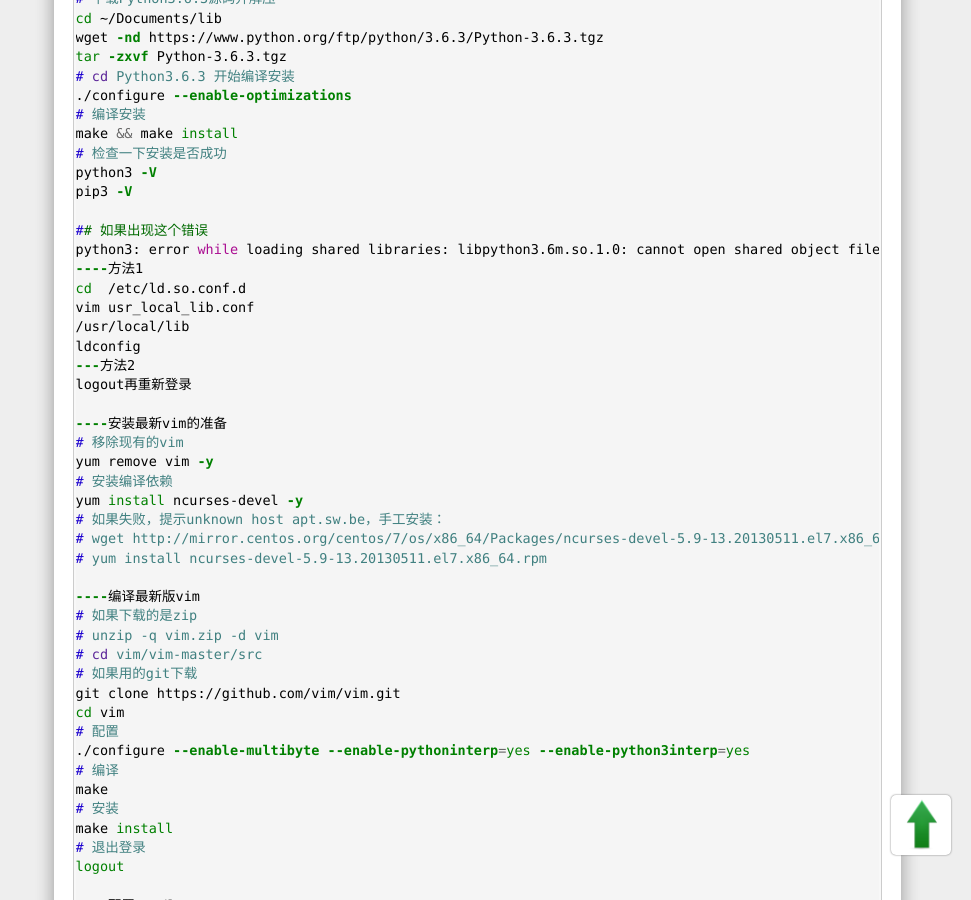
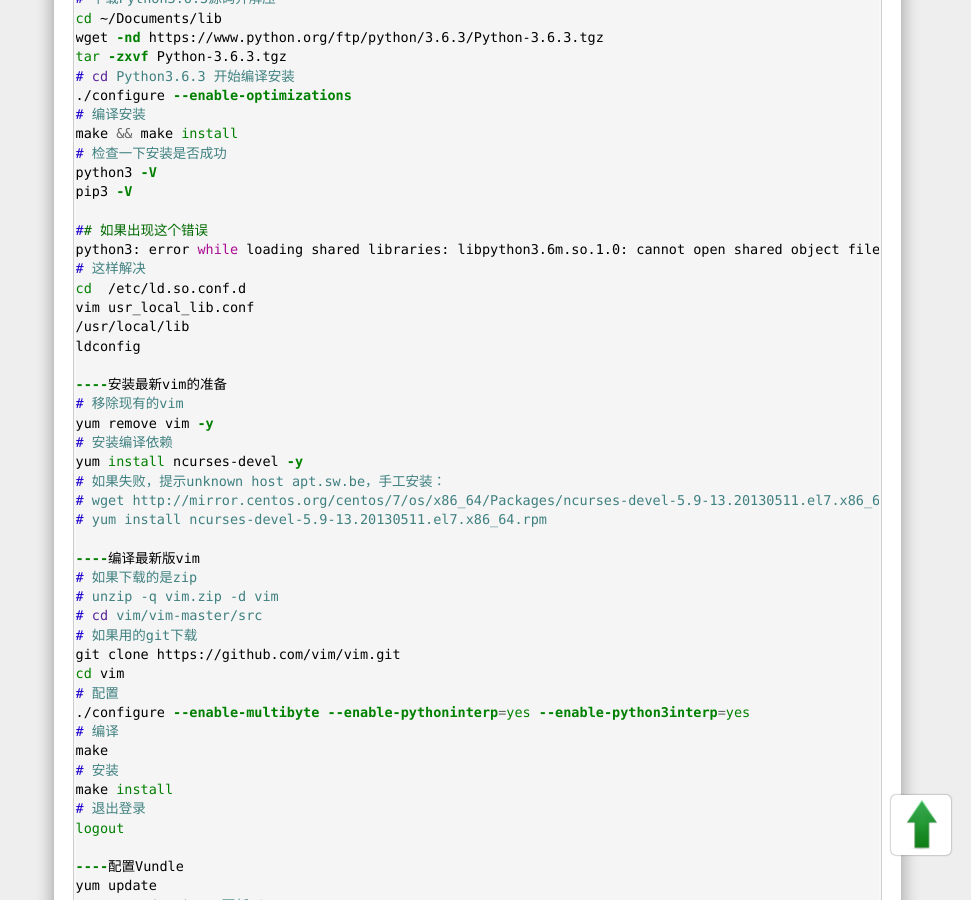
Before and after one commit to iampythoner/iampythoner.github.io, a Jekyll site: the page built from _posts/2017-11-26-CentOS_Ubuntu_env.md, in a window 1280 px wide and 900 px high, scrolled down 1035 px. Shown: the whole window, without its empty margins (309-1280 px from the left). Built offline with Jekyll 4.4.1, drawn with Linux system fonts in a browser that asks for light colours; nearby versions of some CDN libraries; comment, search, counter and statistics services are not loaded.

Commit message:
no message

```diff
--- a/_posts/2017-11-26-CentOS_Ubuntu_env.md
+++ b/_posts/2017-11-26-CentOS_Ubuntu_env.md
@@ -60,13 +60,11 @@ pip3 -V
 
 ## 如果出现这个错误
 python3: error while loading shared libraries: libpython3.6m.so.1.0: cannot open shared object file: No such file or directory
-----方法1
+# 这样解决
 cd  /etc/ld.so.conf.d
 vim usr_local_lib.conf
 /usr/local/lib
 ldconfig
----方法2
-logout再重新登录
 
 ----安装最新vim的准备
 # 移除现有的vim
```
